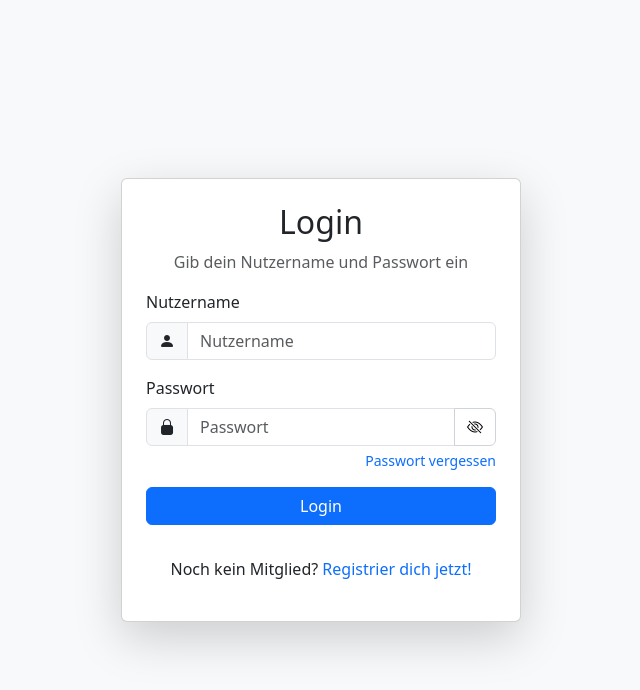
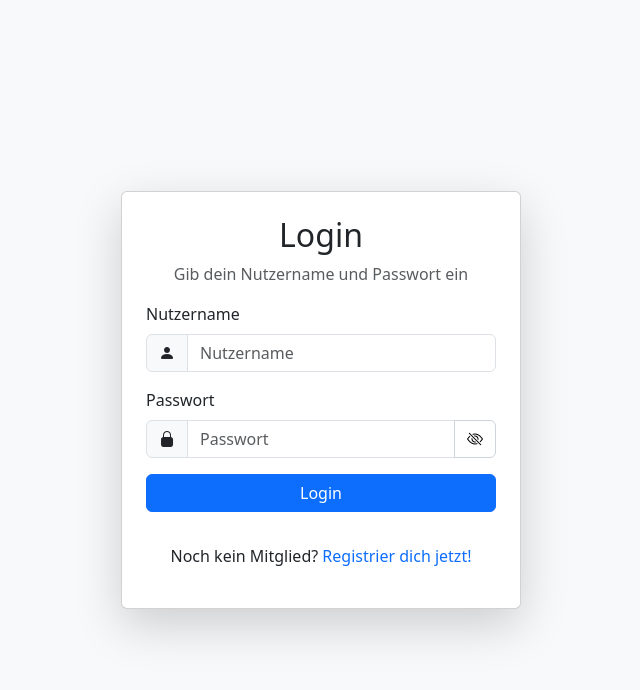
Before and after one commit to lukasmoritzIFA12A/FastFood_DieRegens, a PHP site: page /src/view/login-fenster.php in a window 1280 px wide. Shown: the top 690 px of the page, without its empty margins (319-959 px from the left). Run offline with PHP 8.4, Linux system fonts and the light colour scheme.

Commit message:
Passwort Vergessen vorerst entfernt

```diff
--- a/src/view/login-fenster.php
+++ b/src/view/login-fenster.php
@@ -33,7 +33,8 @@
                     <i id="passwordIcon" class="bi bi-eye-slash" style="color: black"></i>
                 </button>
             </div>
-            <a href="#" class="text-decoration-none small d-block mt-1 text-end">Passwort vergessen</a>
+            <!--UM SIMPEL ZU BLEIBEN, ERSTMAL AUSGEBLENDET-->
+            <!--<a href="#" class="text-decoration-none small d-block mt-1 text-end">Passwort vergessen</a>-->
         </div>
         <div class="d-grid">
             <button type="submit" class="btn btn-primary">Login</button>
```
